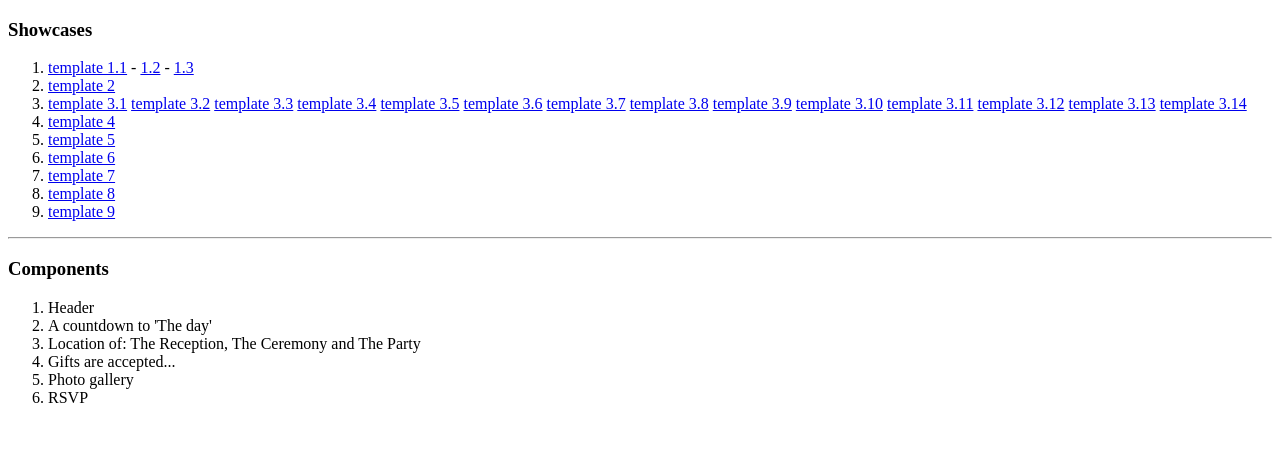
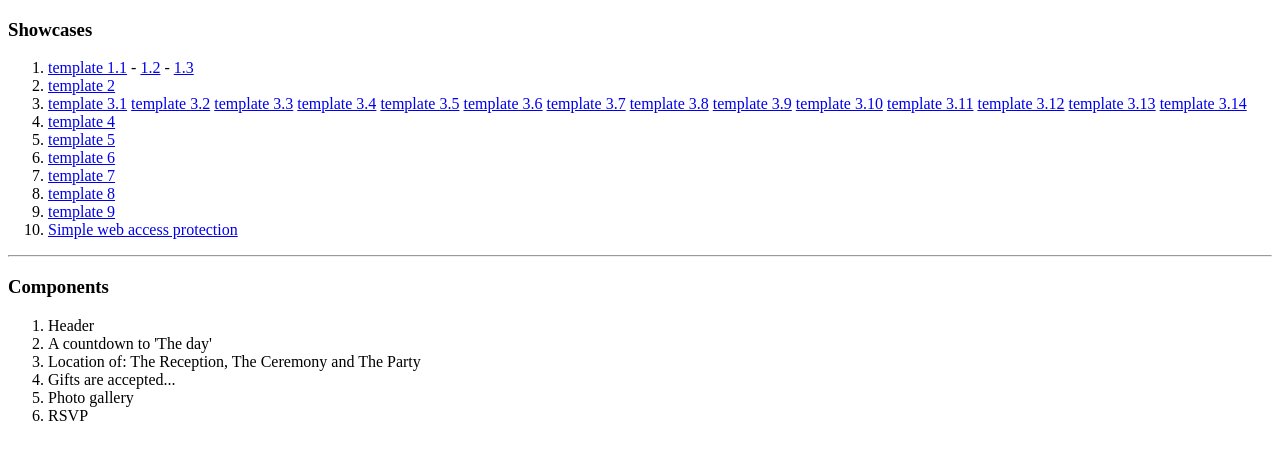
Before and after one commit to ekainaguirrezabal/ekainaguirrezabal.githtub.io, a plain HTML site: page index.html in a window 1280 px wide. Drawn offline with Linux system fonts and the light colour scheme.

Commit message:
Update index.html

```diff
--- a/index.html
+++ b/index.html
@@ -47,6 +47,9 @@
   <li>
     <a href="http://preview.themeforest.net/item/loveme-wedding-wedding-planner-wordpress-theme/full_screen_preview/34532113?_ga=2.235108357.583743652.1659698106-1892600376.1659698106" target="_new">template 9</a>
   </li>
+  <li>
+    <a href="https://wedding.aisedigitala.com/home.php" target="_new">Simple web access protection</a>
+  </li>
 
 </ol>
 
```
